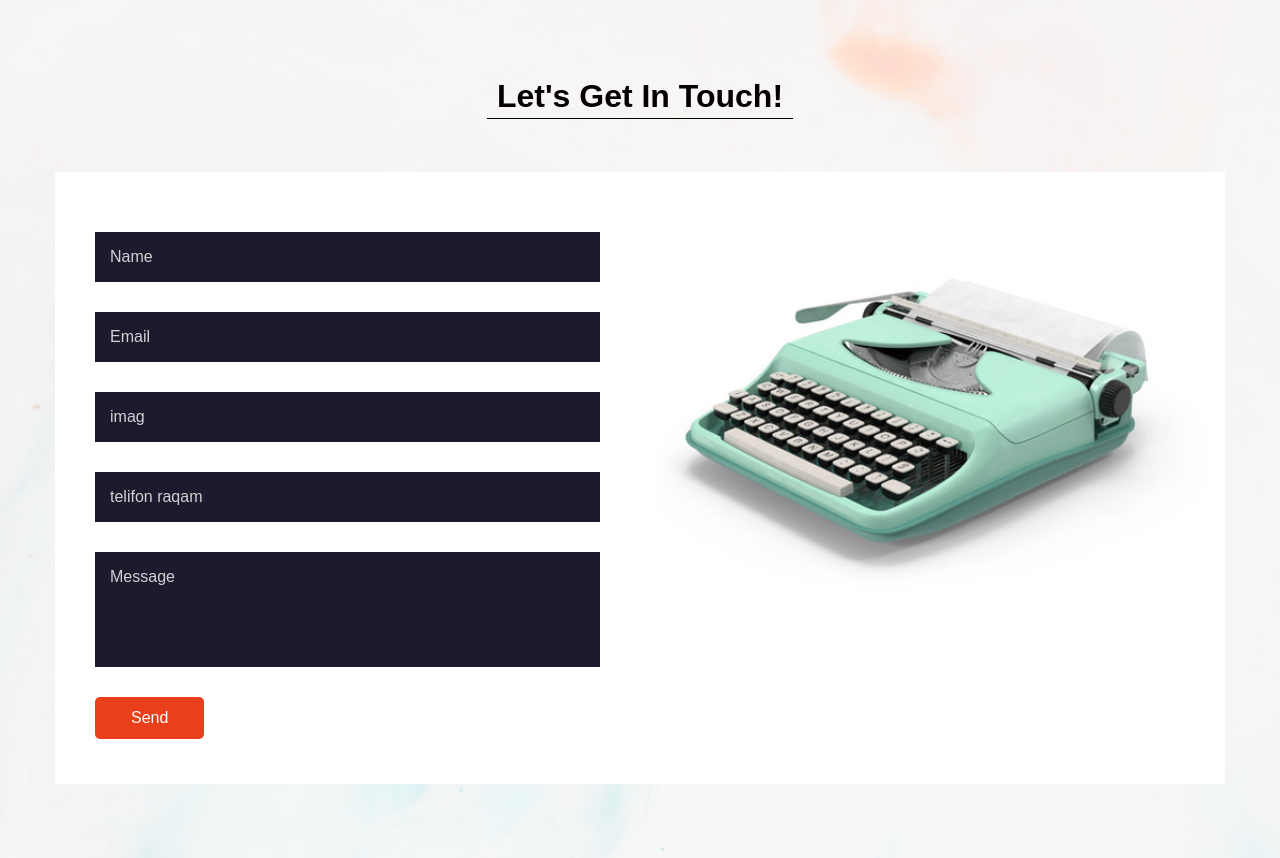
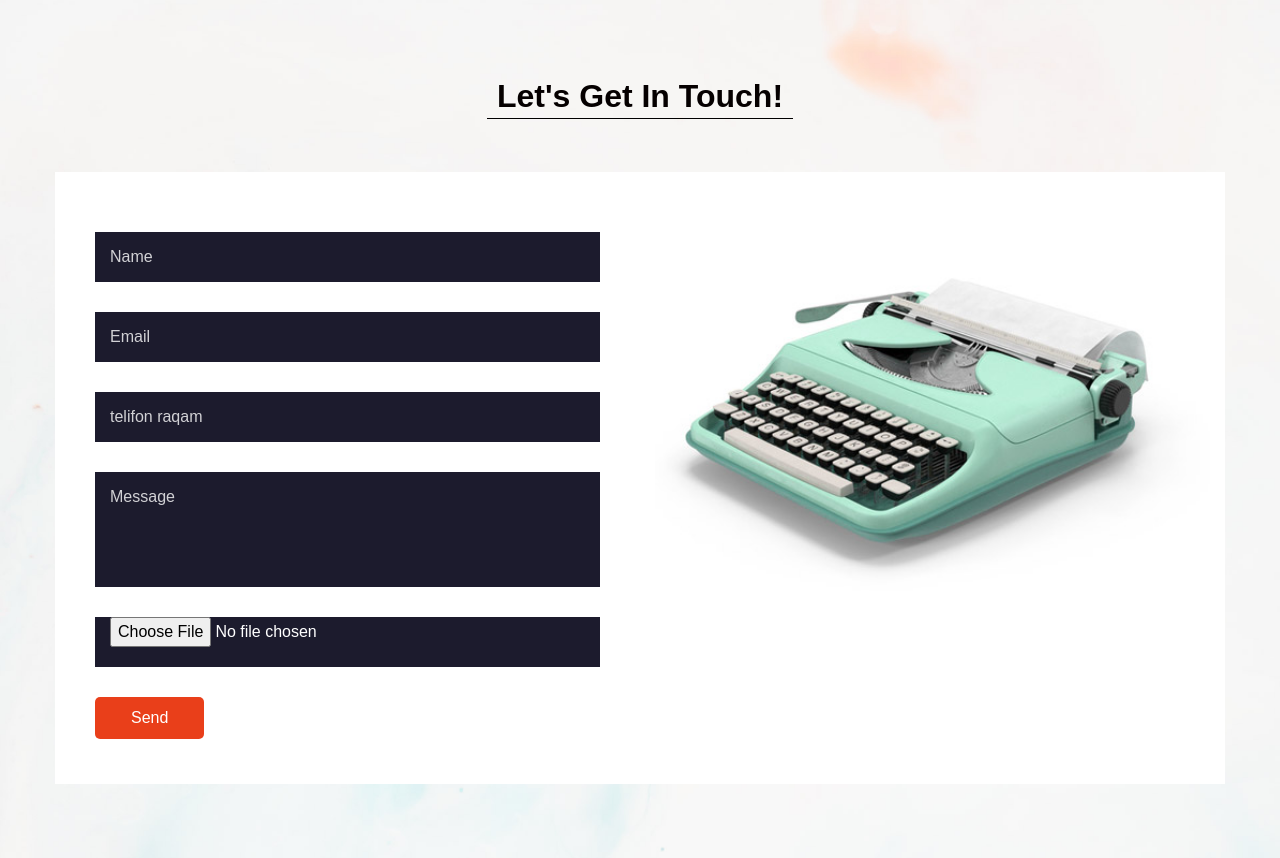
Before and after one commit to AbdullayevOmonjon/Freeg, a Django app: page /contact/ in a window 1280 px wide. Shown: the part 78-936 px from the top of the page. Run offline with Django 4.2, Linux system fonts and the light colour scheme; some libraries are stand-ins or nearby versions.

Commit message:
contac templaytga uzgartirish kiritildi

```diff
--- a/templates/contact.html
+++ b/templates/contact.html
@@ -99,9 +99,9 @@
               <form method="post">{% csrf_token %}
                 <input type="text" placeholder="Name" name='name'>
                 <input type="email" placeholder="Email" name='email'>
-                <input type="" placeholder="imag" name='img'>
                 <input type="text" placeholder="telifon raqam" name='tel'>
                 <input type="text" placeholder="Message" class="message_input" name='my_about'>
+                <input type="file" placeholder="rasim joylash" name='img'>
                 <button>
                   Send
                 </button>
```
